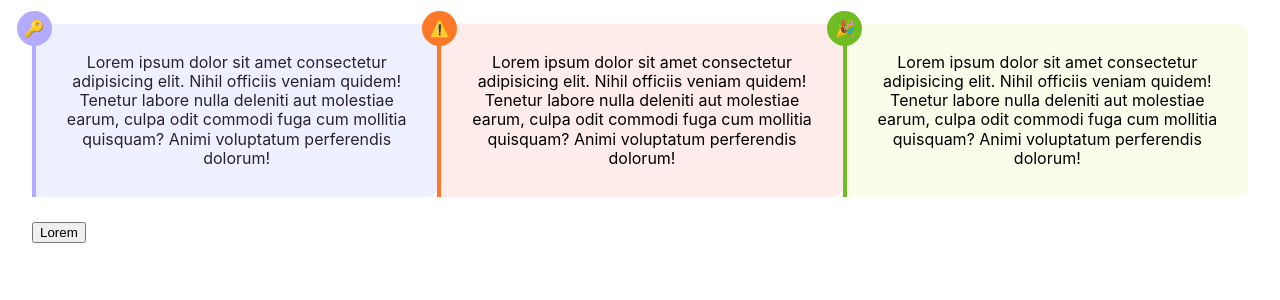
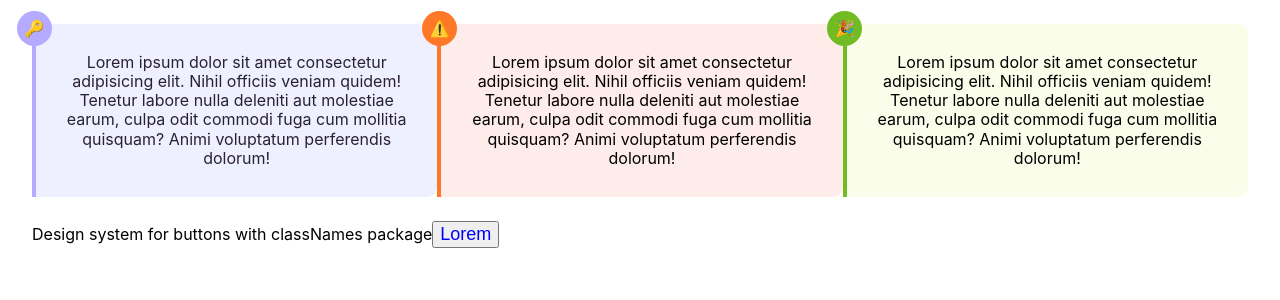
Before and after one commit to amaben2020/storybook, a Next.js app: page / in a window 1280 px wide. Shown: the top 300 px of the page. Built offline with nearby package versions, Linux system fonts and the light colour scheme.

Commit message:
modifying custom button

```diff
--- a/components/Button/customButton.module.css
+++ b/components/Button/customButton.module.css
@@ -19,10 +19,12 @@
 
 .button__s {
   --btn-font: var(--font-s);
+  font-size: 14px;
   --btn-label-padding: var(--spacing-s) var(--spacing-m);
 }
 .button__m {
   --btn-font: var(--font-m);
+  font-size: 18px;
   --btn-label-padding: var(--spacing-m) var(--spacing-l);
 }
 .button__primary {
--- a/pages/index.js
+++ b/pages/index.js
@@ -42,8 +42,10 @@ export default function Home() {
           </Banner>
         </div>
         <div>
-          {' '}
-          <CustomButton variant='primary'>Lorem</CustomButton>
+          Design system for buttons with classNames package
+          <CustomButton className='' type='primary' variant='danger'>
+            Lorem
+          </CustomButton>
         </div>
       </main>
     </div>
```
